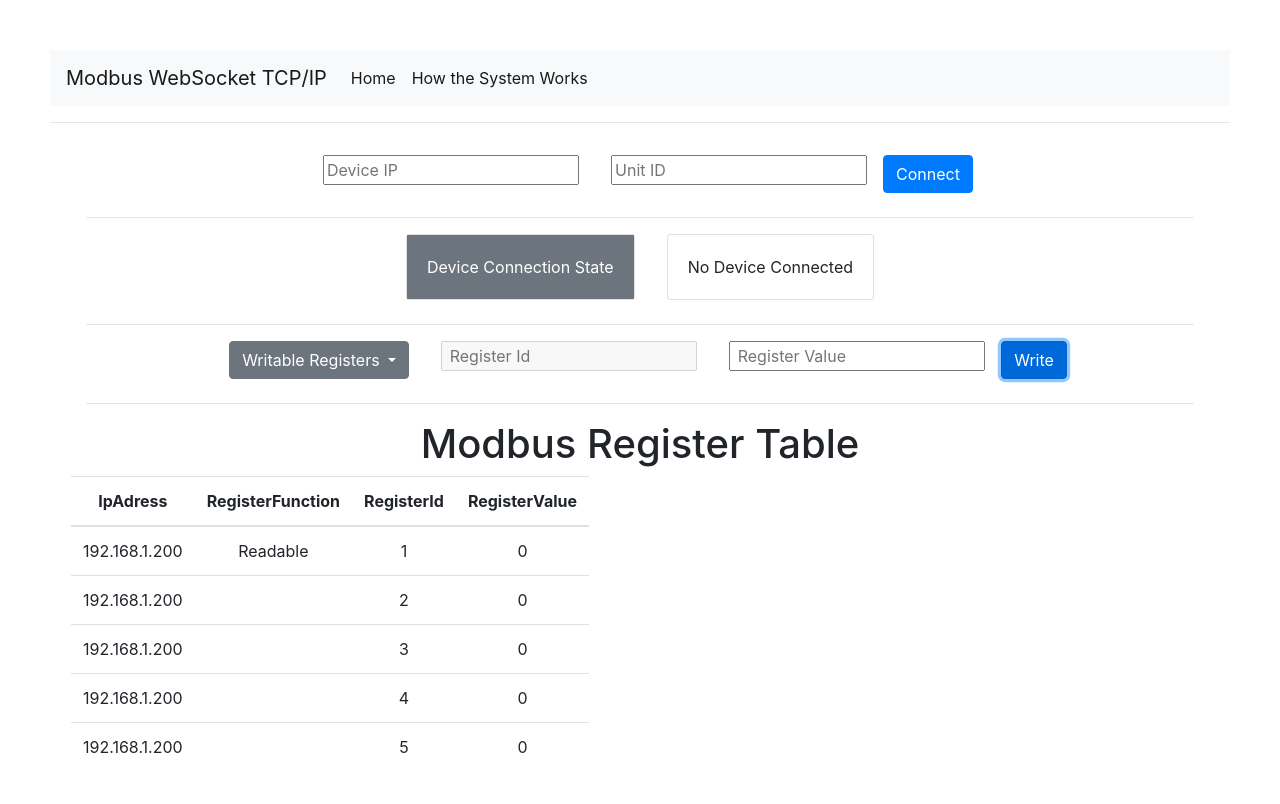
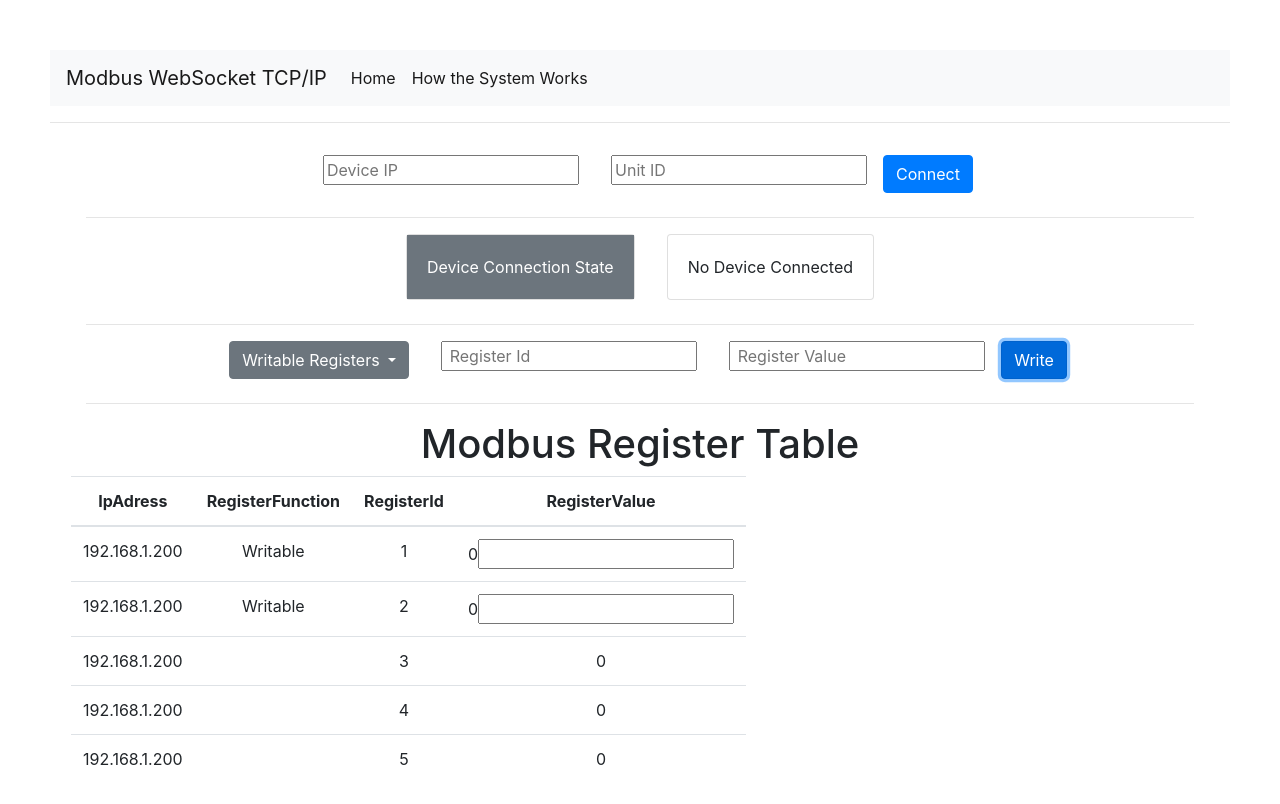
Before and after one commit to erhan-namli/modbus-web-azure, a website: page public/index.html in a window 1280 px wide. Both pictures are taken after a click on the button "Write". Drawn offline with nearby package versions, Linux system fonts and the light colour scheme; files that its build step writes are made by us from their sources.

Commit message:
major changes

```diff
--- a/public/index.html
+++ b/public/index.html
@@ -92,7 +92,7 @@
             </div>
             <div class="mx-sm-3 mb-2">
 
-                <input type="text"  id="disabledInput" placeholder=" Register Id " disabled>
+                <input type="text"  id="readOnlyInput" placeholder=" Register Id " readonly>
 
               </div>
             <div class="mx-sm-3 mb-2">
--- a/public/js/script.js
+++ b/public/js/script.js
@@ -2,6 +2,7 @@
 /* eslint-disable no-restricted-globals */
 /* eslint-disable no-undef */
 $(document).ready(() => {
+
     // if deployed to a site supporting SSL, use wss://
     const protocol = document.location.protocol.startsWith('https') ? 'wss://' : 'ws://';
     const webSocket = new WebSocket(protocol + location.host);
@@ -20,7 +21,20 @@ $(document).ready(() => {
         document.querySelector('.table').innerHTML= '';
         document.querySelector('.table').appendChild(makeTable(messageData.IotData))
 
+        let dropwdownWRegisterButtons = document.querySelectorAll(".dropdown-item")
 
+        dropwdownWRegisterButtons.forEach( button => {
+
+          button.addEventListener('click', function(event) {
+
+                let readOnlyInput = document.querySelector('#readOnlyInput')
+
+                console.log(this.value)
+
+                readOnlyInput.value = this.value
+          })
+
+        })
 
       } catch (err) {
 
@@ -30,28 +44,42 @@ $(document).ready(() => {
     };
   });
 
-window.onload = function() {
 
-writeButton = document.getElementById('writeregisterbutton')
+window.onload = function () {
 
-writeButton.addEventListener('click', function() {
+  document.querySelector('.table').appendChild(makeTable(sample_json)) // Table maker function calling
 
-  console.log("Write Butonuna basıldı")
+  writeButton =  document.querySelector('#writeregisterbutton')
 
-  webSocketSendWriteRegisterData();
+  writeButton.addEventListener('click', function() {
 
-})
+    console.log("Butona Basıldı")
+
+    webSocketSendWriteRegisterData()
+
+  })
+
+
+
+}
+
+
 
 var webSocketSendWriteRegisterData = function () {
 
   const protocol = document.location.protocol.startsWith('https') ? 'wss://' : 'ws://';
   const webSocket2 = new WebSocket(protocol + location.host)
 
-  registerId = document.getElementById('')
+  sendRegisterValue = document.querySelector('#writeRegisterValue').value
+
+  sendRegisterId = document.querySelector("#readOnlyInput").value
+
+  console.log("Veriler " + sendRegisterValue, sendRegisterId)
 
   data = JSON.stringify( {
-    method : 'connection',
-    payload : "connection payload"
+    method : 'writeRegister',
+    sendRegisterValue : sendRegisterValue,
+    sendRegisterId : sendRegisterId
   })
 
   webSocket2.onopen = function() {
@@ -63,18 +91,24 @@ var webSocketSendWriteRegisterData = function () {
   console.log(webSocket2)
 }
 
+function setRegisterIdtoReadOnlyInput(data){
+
+  let readOnlyInput = document.querySelector('#readOnlyInput')
+
+  console.log(data)
+
+  readOnlyInput.innerHTML = data
+
 }
 
 
 //////     MAKE TABLE FUNCTIONS ////////
 
-var sample_json = [{"IpAdress": "192.168.1.200", "RegisterId": 1, "RegisterValue": [0], "RegisterFunction":"Readable" },
+var sample_json = [{"IpAdress": "192.168.1.200", "RegisterId": 1, "RegisterValue": [0], "RegisterFunction":"Writable" },
   {
       "IpAdress": "192.168.1.200",
       "RegisterId": 2,
-      "RegisterValue": [
-          0
-      ]
+      "RegisterValue": [0], "RegisterFunction":"Writable"
   },
   {
       "IpAdress": "192.168.1.200",
@@ -99,18 +133,10 @@ var sample_json = [{"IpAdress": "192.168.1.200", "RegisterId": 1, "RegisterValue
   }
 ]
 
-window.onload = function () {
-
-  document.querySelector('.table').appendChild(makeTable(sample_json))
-
-}
-
 function makeNewRegisterValues(json_objects_arr) {
 
   var newTd = document.createElement('td');
   newTd.id = "tdRegValue";
-
-
 
 }
 
@@ -162,6 +188,8 @@ function makeTBODY(json, keys) {
       registerButton.className = "dropdown-item";
       registerButton.type = 'button'
       registerButton.value = object['RegisterId']
+
+      registerButton.onClick = setRegisterIdtoReadOnlyInput(object['RegisterId'])
 
       registerButton.innerHTML = object['RegisterId']
 
--- a/public/js/send_c2d_message.js
+++ b/public/js/send_c2d_message.js
@@ -27,7 +27,7 @@ function printResultFor(op) {
     } else {
       console.log('Service client connected');
       serviceClient.getFeedbackReceiver(receiveFeedback);
-      var message = new Message('Cloud to device message.');
+      var message = new Message('Erhan');
       message.ack = 'full';
       message.messageId = "My Message ID";
       console.log('Sending message: ' + message.getData());
```
Also changed, not shown: server.js (+30 -1 lines).
